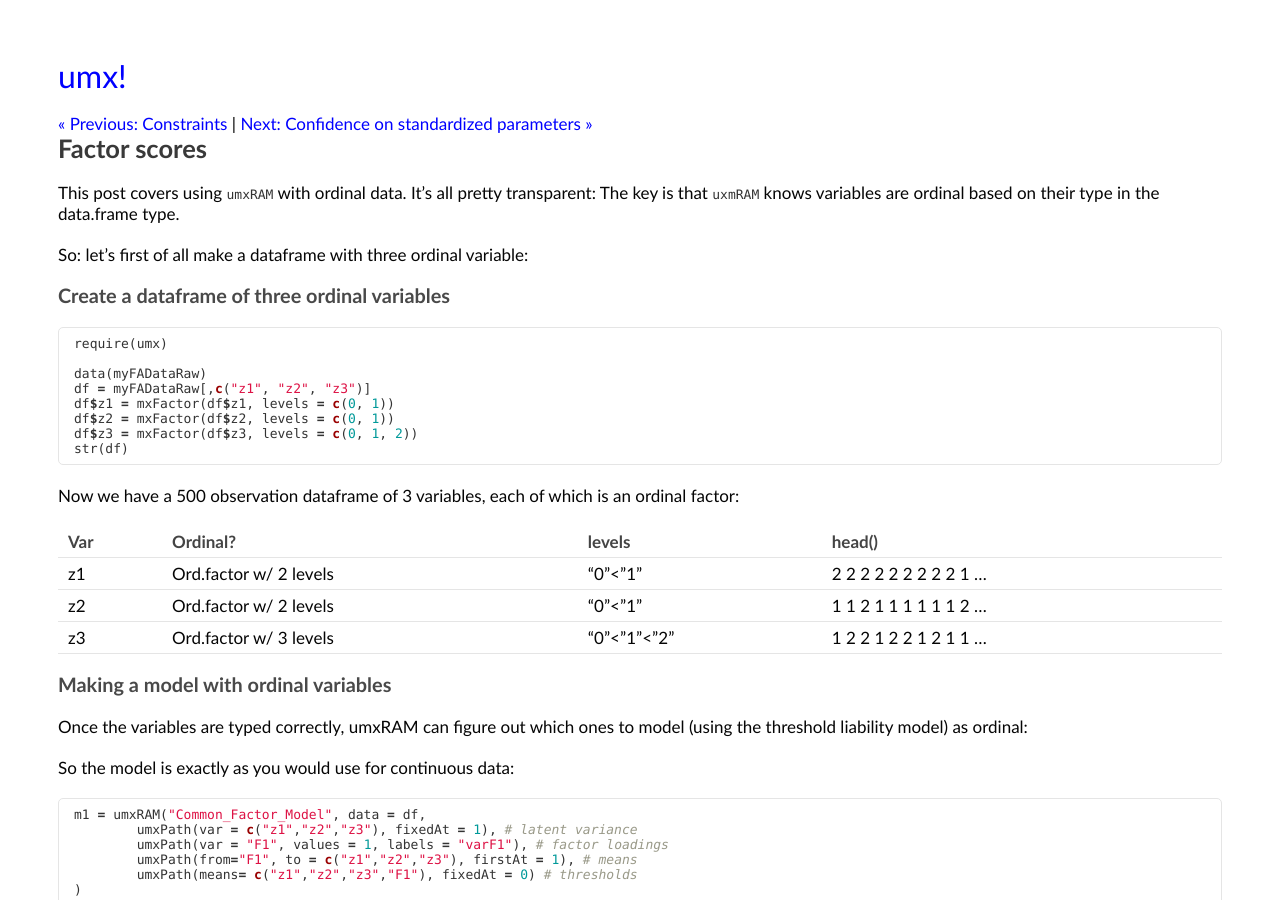
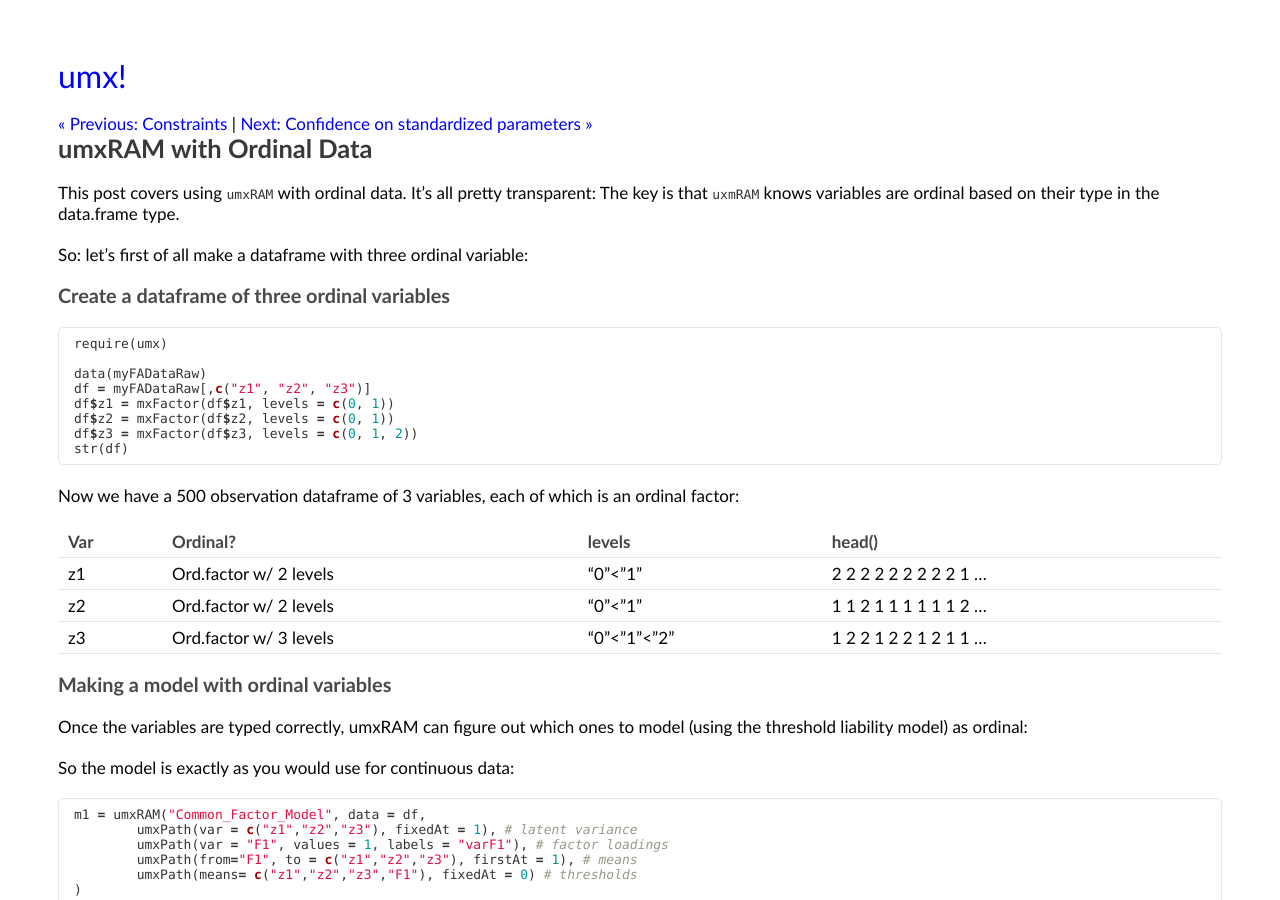
Before and after one commit to tbates/tbates.github.io, a Jekyll site: the page built from _posts/1995-02-12-detailed-Ordinal-RAM.markdown, in a window 1280 px wide and 900 px high. Built offline with Jekyll 4.4.1, drawn with Linux system fonts in a browser that asks for light colours.

Commit message:
correct wrong title

```diff
--- a/_posts/1995-02-12-detailed-Ordinal-RAM.markdown
+++ b/_posts/1995-02-12-detailed-Ordinal-RAM.markdown
@@ -1,6 +1,6 @@
 ---
 layout: post
-title: "Factor scores"
+title: "umxRAM with Ordinal Data"
 
 comments: true
 categories: advanced
```
